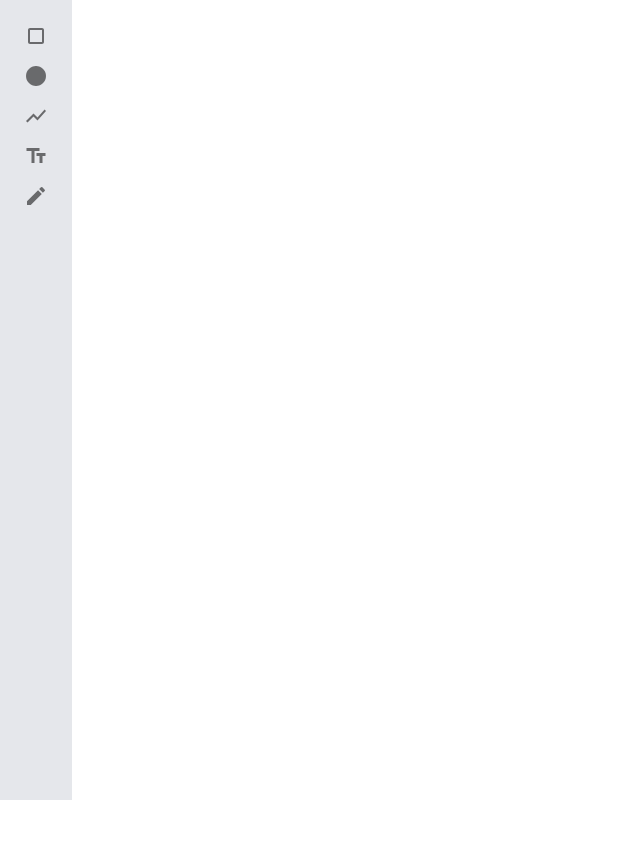
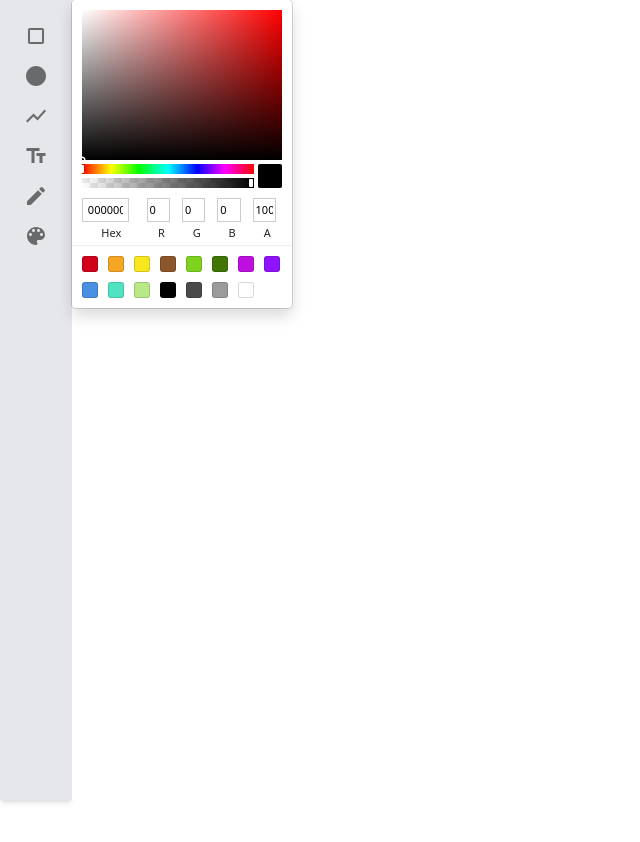
Before and after one commit to OJAS-P-JOSHI/Frontend-Notepad, a React (Vite) app in the folder my-canvas-app/: page / in a window 1280 px wide. Shown: the top 842 px of the page, without its empty margins (0-640 px from the left). Before the commit the page ends 800 px from the top, so only its background shows below. Built offline with nearby package versions, Linux system fonts and the light colour scheme.

Commit message:
"Added react-color dependency and implemented color picker feature in Canvas component; updated Sidebar component to include color picker tool"

```diff
--- a/my-canvas-app/package.json
+++ b/my-canvas-app/package.json
@@ -16,6 +16,7 @@
     "@mui/material": "^5.15.19",
     "konva": "^9.3.11",
     "react": "^18.2.0",
+    "react-color": "^2.19.3",
     "react-dnd": "^16.0.1",
     "react-dnd-html5-backend": "^16.0.1",
     "react-dom": "^18.2.0",
--- a/my-canvas-app/src/App.jsx
+++ b/my-canvas-app/src/App.jsx
@@ -24,8 +24,8 @@ const App = () => {
   return (
     <DndProvider backend={HTML5Backend}>
       <div className="app-container">
-        <Sidebar setTool={setTool} />
-        <Canvas tool={tool} setTool={setTool} history={history} addToHistory={addToHistory} />
+      <Sidebar setTool={setTool} undo={undo} />
+      <Canvas tool={tool} addToHistory={addToHistory} />
       </div>
     </DndProvider>
   );
--- a/my-canvas-app/src/components/Canvas.jsx
+++ b/my-canvas-app/src/components/Canvas.jsx
@@ -3,6 +3,8 @@
 import React, { useState, useEffect, useRef } from 'react';
 import PropTypes from 'prop-types';
 import { Stage, Layer, Rect, Circle, Line, Text, Transformer } from 'react-konva';
+import { SketchPicker } from 'react-color';
+
 
 const Canvas = ({ tool, setTool, history, addToHistory }) => {
   const [shapes, setShapes] = useState([]);
@@ -12,6 +14,11 @@ const Canvas = ({ tool, setTool, history, addToHistory }) => {
   const transformerRef = useRef(null);
   const [editingText, setEditingText] = useState(null);
   const textAreaRef = useRef(null);
+  const [color, setColor] = useState('#000000');  // Default color black
+
+  const handleColorChange = (newColor) => {
+    setColor(newColor.hex);
+  };
 
   const handleMouseDown = (e) => {
     setIsDrawing(true);
@@ -19,20 +26,20 @@ const Canvas = ({ tool, setTool, history, addToHistory }) => {
     let shape = {};
     switch (tool) {
       case 'rect':
-        shape = { type: 'rect', x, y, width: 0, height: 0 };
+        shape = { type: 'rect', x, y, width: 0, height: 0, color};
         break;
       case 'circle':
-        shape = { type: 'circle', x, y, radius: 0 };
+        shape = { type: 'circle', x, y, radius: 0, color};
         break;
       case 'line':
-        shape = { type: 'line', points: [x, y, x, y] };
+        shape = { type: 'line', points: [x, y, x, y], color};
         break;
       case 'text':
-        shape = { type: 'text', x, y, text: 'Text' };
+        shape = { type: 'text', x, y, text: 'Text', color};
         setEditingText(shape.length);
         break;
       case 'pencil':
-        shape = { type: 'pencil', points: [x, y] };
+        shape = { type: 'pencil', points: [x, y], color};
         break;
       default:
         return;
@@ -95,7 +102,7 @@ const Canvas = ({ tool, setTool, history, addToHistory }) => {
         y={shape.y}
         width={shape.width}
         height={shape.height}
-        stroke="black"
+        stroke={color}
       />
     );
   };
@@ -107,7 +114,7 @@ const Canvas = ({ tool, setTool, history, addToHistory }) => {
         x={shape.x}
         y={shape.y}
         radius={shape.radius}
-        stroke="black"
+        stroke={color}
       />
     );
   };
@@ -117,7 +124,7 @@ const Canvas = ({ tool, setTool, history, addToHistory }) => {
       <Line
         key={index}
         points={shape.points}
-        stroke="black"
+        stroke={color}
         tension={0.5}
         lineCap="round"
         lineJoin="round"
@@ -135,6 +142,7 @@ const Canvas = ({ tool, setTool, history, addToHistory }) => {
         x={shape.x}
         y={shape.y}
         text={shape.text}
+        fill={color}
         fontSize={20}
         onDblClick={() => {
           setEditingText(index);
@@ -149,7 +157,7 @@ const Canvas = ({ tool, setTool, history, addToHistory }) => {
       <Line
         key={index}
         points={shape.points}
-        stroke="black"
+        stroke={color}
         tension={0.5}
         lineCap="round"
         lineJoin="round"
@@ -164,8 +172,13 @@ const Canvas = ({ tool, setTool, history, addToHistory }) => {
     addToHistory({ type: 'shape', shapes: newShapes });
   };
 
+
   return (
     <div className="canvas-container">
+      <SketchPicker
+        color={color}
+        onChange={handleColorChange}
+      />
       <Stage
         width={window.innerWidth}
         height={window.innerHeight}
--- a/my-canvas-app/src/components/Shape.jsx
+++ b/my-canvas-app/src/components/Shape.jsx
@@ -19,4 +19,5 @@ Shape.propTypes = {
   shape: PropTypes.string.isRequired,
 };
 
+
 export default Shape;
--- a/my-canvas-app/src/components/Sidebar.jsx
+++ b/my-canvas-app/src/components/Sidebar.jsx
@@ -7,6 +7,8 @@ import CropSquareIcon from '@mui/icons-material/CropSquare';
 import CircleIcon from '@mui/icons-material/Circle';
 import ShowChartIcon from '@mui/icons-material/ShowChart';
 import TextFieldsIcon from '@mui/icons-material/TextFields';
+import { ColorLens } from '@mui/icons-material'; // Assuming ColorLens is the icon for the color picker
+
 
 const Sidebar = ({ setTool }) => {
   return (
@@ -26,6 +28,9 @@ const Sidebar = ({ setTool }) => {
       <IconButton className="tool" onClick={() => setTool('pencil')}>
         <CreateIcon />
       </IconButton>
+      <IconButton className="tool" onClick={() => setTool('color')}>
+        <ColorLens />
+      </IconButton>
       {/* <div className="tool" onClick={undo}>Undo</div> */}
     </div>
   );
--- /dev/null
+++ b/package.json
@@ -0,0 +1,5 @@
+{
+  "dependencies": {
+    "react-color": "^2.19.3"
+  }
+}
```
Also changed, not shown: 2 other files (tests, documents, lock files or other folders).
